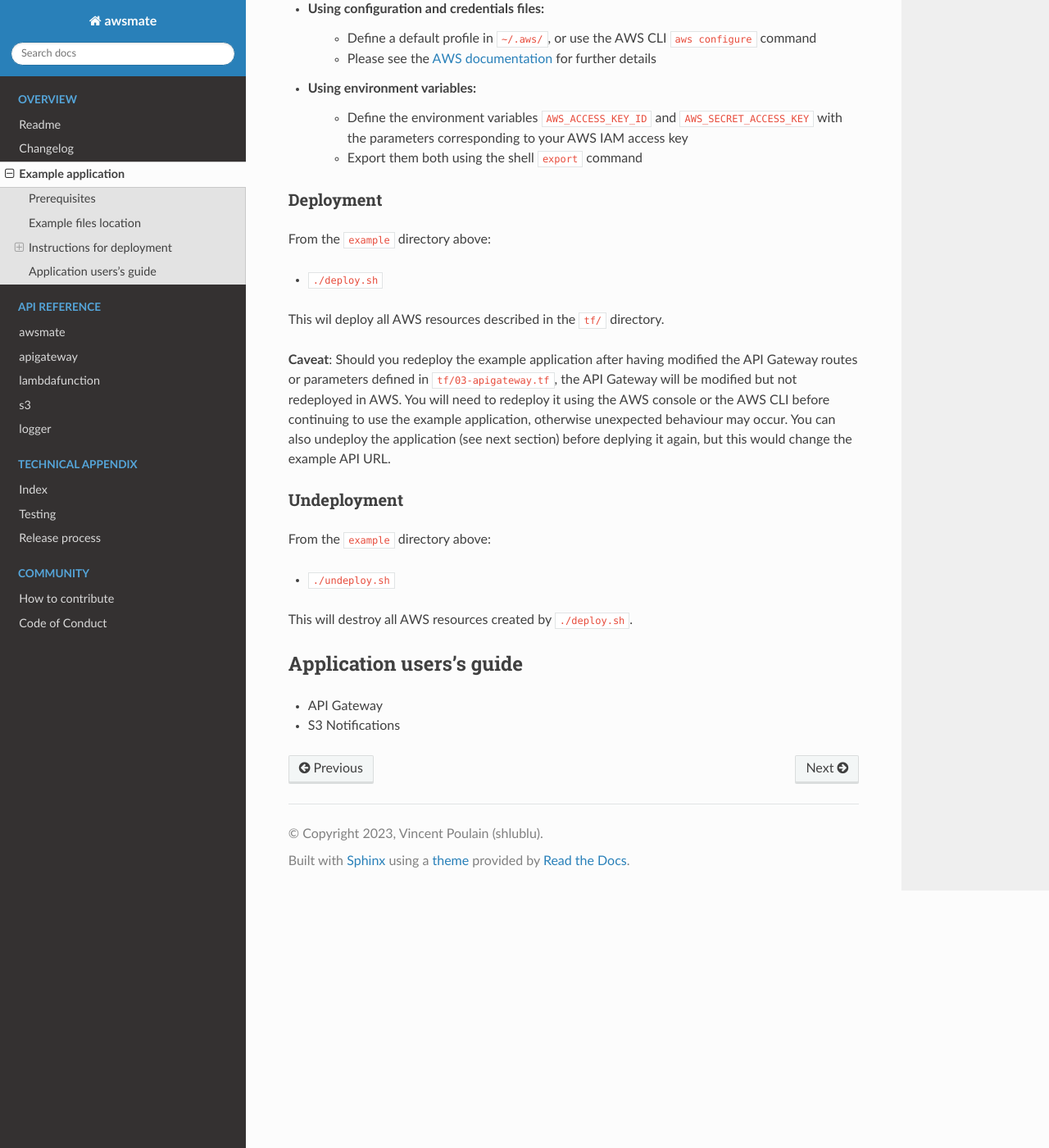
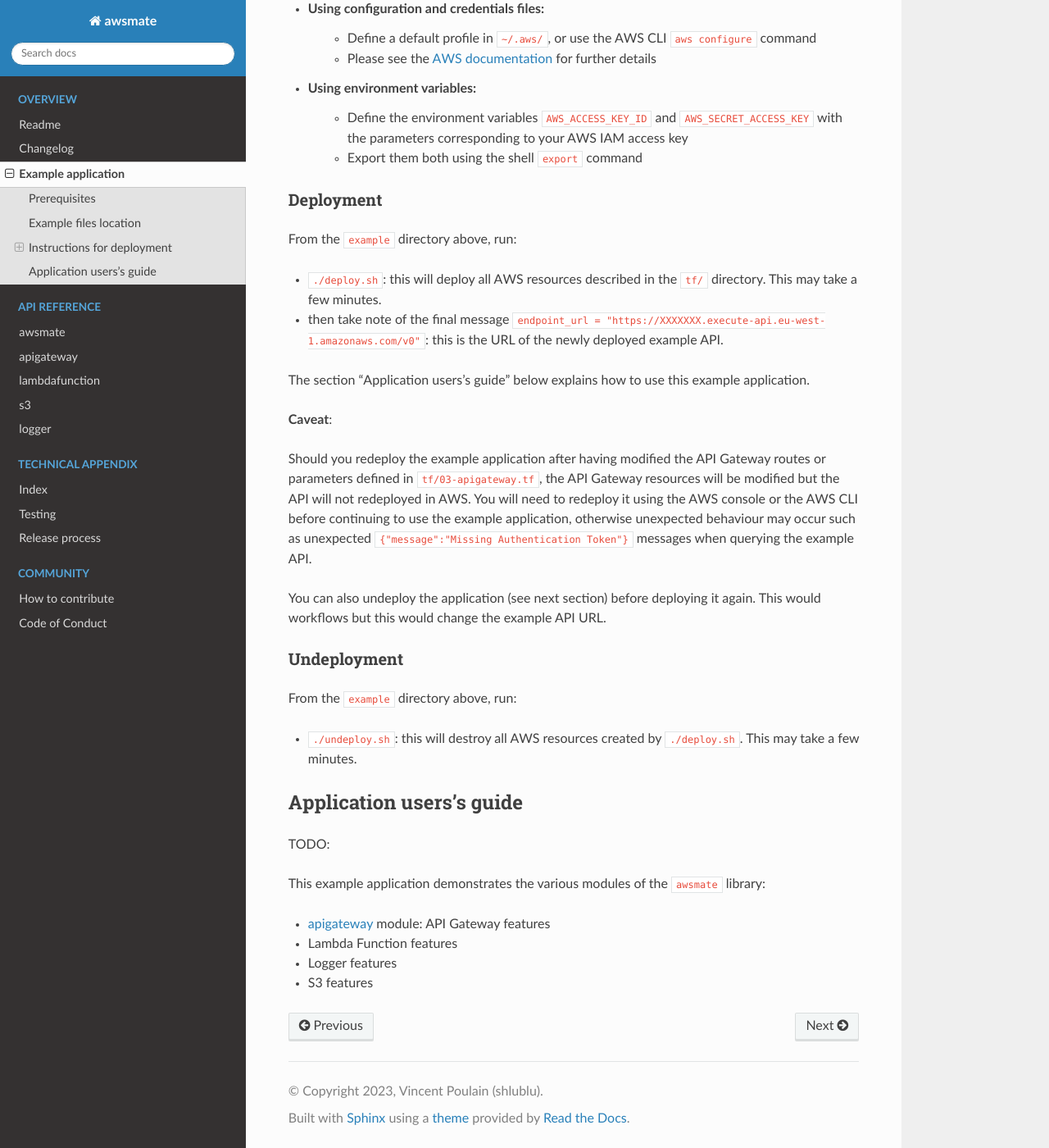
Before and after one commit to shlublu/awsmate, a Sphinx documentation site: the page built from docs/source/example_application.rst, in a window 1280 px wide and 1400 px high, scrolled down 823 px. Shown: the whole window at 82% size. Built offline with Sphinx 7.4.7 and the Read the Docs theme 2.0.0, drawn with Linux system fonts in a browser that asks for light colours.

Commit message:
Example application: documentation WIP and Terraform code organisation

```diff
--- a/docs/source/example_application.rst
+++ b/docs/source/example_application.rst
@@ -46,29 +46,38 @@ Credentials
 Deployment
 ~~~~~~~~~~
 
-From the ``example`` directory above:
+From the ``example`` directory above, run:
 
-* ``./deploy.sh``
+* ``./deploy.sh``: this will deploy all AWS resources described in the ``tf/`` directory. This may take a few minutes.
+* then take note of the final message ``endpoint_url = "https://XXXXXXX.execute-api.eu-west-1.amazonaws.com/v0"``: this is the URL of the newly deployed example API.
 
-This wil deploy all AWS resources described in the ``tf/`` directory.
+The section "Application users's guide" below explains how to use this example application.
 
-**Caveat**: Should you redeploy the example application after having modified the API Gateway routes or parameters defined in ``tf/03-apigateway.tf``, the
-API Gateway will be modified but not redeployed in AWS. You will need to redeploy it using the AWS console or the AWS CLI before continuing to use the example
-application, otherwise unexpected behaviour may occur. You can also undeploy the application (see next section) before deplying it again, but this would
-change the example API URL.
+**Caveat**:
+
+Should you redeploy the example application after having modified the API Gateway routes or parameters defined in ``tf/03-apigateway.tf``, the
+API Gateway resources will be modified but the API will not redeployed in AWS. You will need to redeploy it using the AWS console or the AWS CLI
+before continuing to use the example application, otherwise unexpected behaviour may occur such as unexpected ``{"message":"Missing Authentication Token"}``
+messages when querying the example API.
+
+You can also undeploy the application (see next section) before deploying it again. This would workflows
+but this would change the example API URL.
 
 Undeployment
 ~~~~~~~~~~~~
 
-From the ``example`` directory above:
+From the ``example`` directory above, run:
 
-* ``./undeploy.sh``
-
-This will destroy all AWS resources created by ``./deploy.sh``.
-
+* ``./undeploy.sh``: this will destroy all AWS resources created by ``./deploy.sh``. This may take a few minutes.
 
 Application users's guide
 -------------------------
 
-* API Gateway
-* S3 Notifications
+TODO:
+
+This example application demonstrates the various modules of the ``awsmate`` library:
+
+*  :doc:`apigateway <apigateway>` module: API Gateway features
+* Lambda Function features
+* Logger features
+* S3 features
```
Also changed, not shown: CHANGELOG.md (+3 -3 lines), 6 other files.
